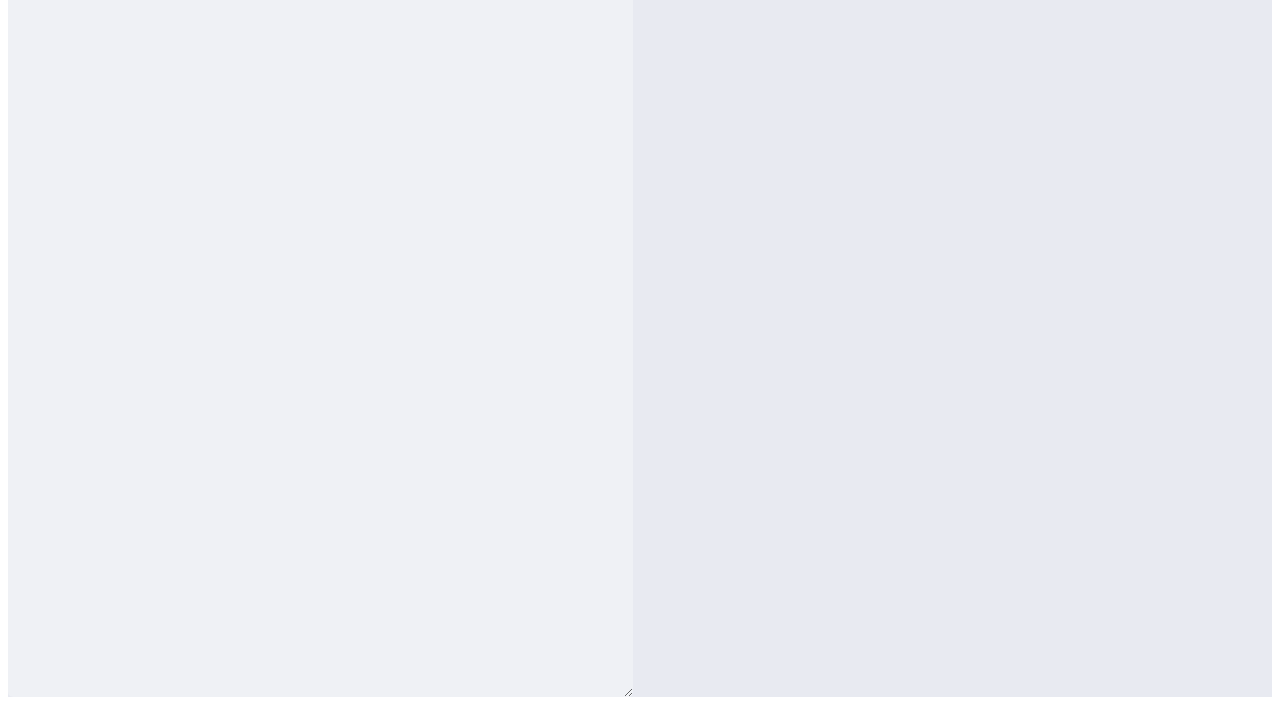
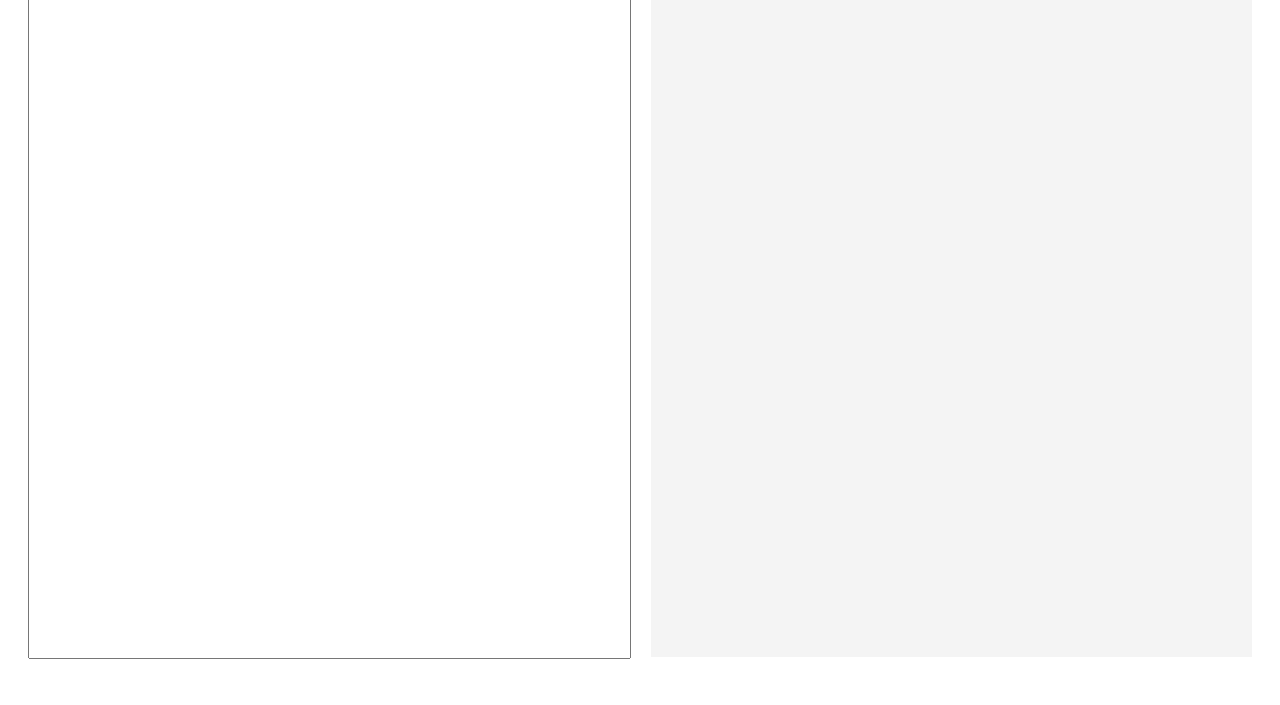
Before and after one commit to acciojob/markdown-Karankk85, a React app: page / in a window 1280 px wide. Shown: the part 111-816 px from the top of the page. Built offline with nearby package versions, Linux system fonts and the light colour scheme.

Commit message:
Update App.css
k

```diff
--- a/src/components/App.css
+++ b/src/components/App.css
@@ -1,24 +1,30 @@
+.app {
+  display: flex;
+  gap: 20px;
+  padding: 20px;
+}
 
+.textarea {
+  width: 50%;
+  height: 90vh;
+  padding: 10px;
+  font-size: 16px;
+  font-family: monospace;
+  resize: none;
+}
 
-  .app{
-    min-height: 100vh;
-    display: grid;
-    grid-template-columns: 1fr 1fr;
-    grid-gap: 15px;
-    background: #e8eaf1;
-    font-family: Arial, Helvetica, sans-serif;
-  }
+.preview {
+  width: 50%;
+  height: 90vh;
+  padding: 10px;
+  background-color: #f4f4f4;
+  overflow-y: auto;
+}
 
-  textarea{
-    background: #eff1f5;
-    outline: none;
-    border: none;
-    border-radius: 5px;
-    padding: 20px;
-    font-size: 20px;
-  }
-
-  .preview{
-    padding-left: 20px;
-    padding-right: 20px;
-  }
+.loading {
+  display: flex;
+  justify-content: center;
+  align-items: center;
+  height: 100vh;
+  font-size: 2rem;
+}
```
